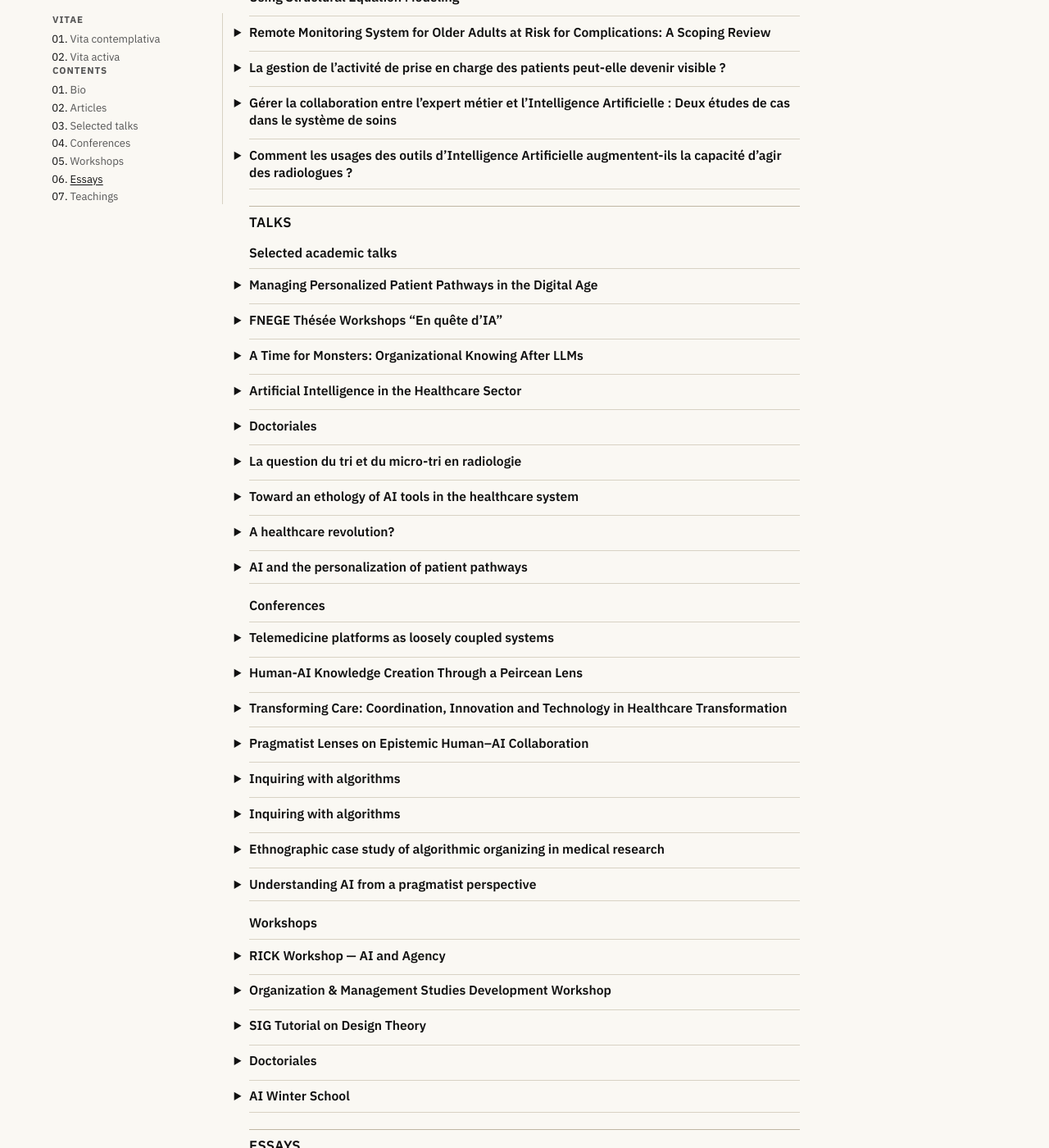
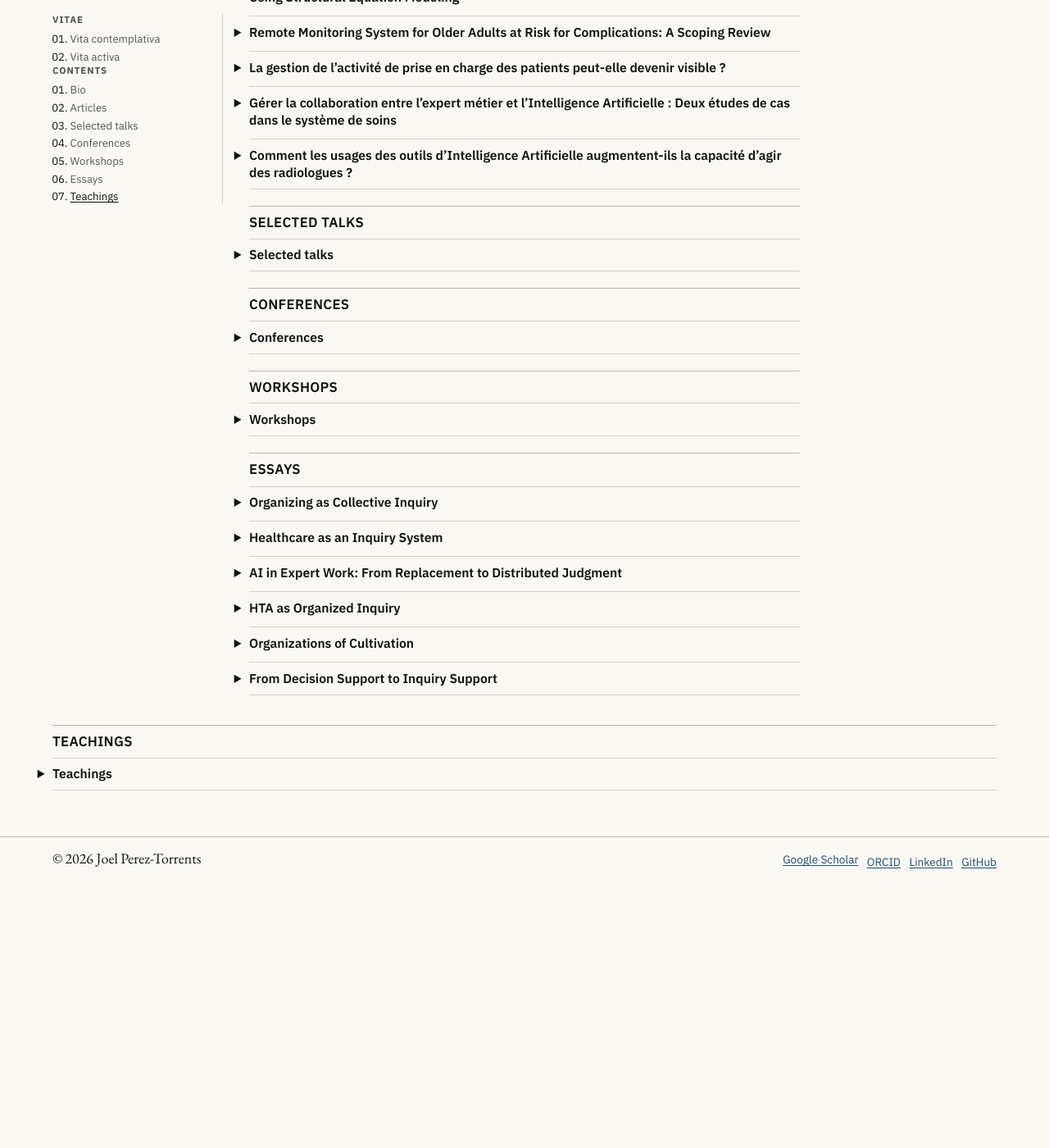
Before and after one commit to JPTorrents/jptorrents.github.io, a Jekyll site: the page built from _pages/vita-activa.md, in a window 1280 px wide and 1400 px high, scrolled down 681 px. Shown: the whole window at 82% size. Built offline with Jekyll 4.4.1, drawn with Linux system fonts in a browser that asks for light colours; after the commit the page ends 1759 px from its top, so only the background shows below that.

Commit message:
Enhance vita-activa with new sections
Added sections for selected talks, conferences, and workshops, consolidating previous content and enhancing the structure of the document.

```diff
--- a/_pages/vita-activa.md
+++ b/_pages/vita-activa.md
@@ -53,20 +53,17 @@ person_schema: true
           <p>Postdoctoral Researcher — Desautels Faculty of Management, McGill University — Montréal, Canada.</p>
           <p>Fellow — Centre de Recherche en Gestion (i3–CNRS), Institut Polytechnique de Paris, France.</p>
           <p>Contact: jpereztorrents+github (at) gmail.com.</p>
-
           <h3>Teaching</h3>
           <ul>
             <li><strong>École nationale des ponts et chaussées, Champs-sur-Marne (France)</strong> — Teaching Assistant (4 months, 2023–2024).</li>
             <li><strong>Mines ParisTech, Paris (France)</strong> — Teaching Assistant, Deeptech Entrepreneurship &amp; Innovation (2 months, 2023).</li>
             <li><strong>École polytechnique, Palaiseau (France)</strong> — Serious-games facilitation, Department MIE (sessions 2023, 2024); Master’s thesis supervision, MSIE, Department MIE (2022); Scientific project supervision, Department MIE (4 months, 2021).</li>
           </ul>
-
           <h3>Funding</h3>
           <ul>
             <li>Mack Institute (Wharton School, University of Pennsylvania) — Visiting scholarship: $4,000.</li>
             <li>CEFAG (FNEGE) — Visiting scholarship: €1,400.</li>
           </ul>
-
           <h3>Awards</h3>
           <ul>
             <li><a href="https://aramos.fr/2025/09/02/portrait-de-rentree-episode-1-3/">2nd Prize — Best Dissertation, ARAMOS (2025)</a>.</li>
@@ -74,7 +71,6 @@ person_schema: true
             <li>Selected for the Academic Excellence Prize — Jean-Jacques &amp; Felicia Lopez-Loreta Foundation (2024).</li>
             <li><a href="https://fnege.org/programme-cefag/">CEFAG Fellowship (cohort 2022), FNEGE</a>.</li>
           </ul>
-
           <h3>Education</h3>
           <ul>
             <li><strong>PhD in Management</strong> — École polytechnique (Institut Polytechnique de Paris), Centre de Recherche en Gestion (i3–CNRS) (2020–2024). Dissertation: <em>Managing collaboration between domain experts and Artificial Intelligence: Two case studies in the healthcare system.</em></li>
@@ -82,7 +78,6 @@ person_schema: true
             <li><strong>Engineering Degree (Cycle ingénieur polytechnicien)</strong> — École polytechnique (2016–2020).</li>
             <li><strong>Classes préparatoires (CPGE), Physics &amp; Chemistry</strong> — Lycée Sainte-Geneviève, Versailles (2016).</li>
           </ul>
-
           <h3>Professional experience</h3>
           <ul>
             <li><strong>Ekimetrics (France)</strong> — Innovation Advisor (2019–2020). Built the innovation department in its early stage: 10 strategic projects and 50+ research topics.</li>
@@ -92,7 +87,6 @@ person_schema: true
         </div>
       </details>
     </section>
-
     <section id="articles" aria-labelledby="articles-heading">
       <h2 id="articles-heading">Articles</h2>
       <p class="archive-note">Full publication list, migrated from the former Publications page. Each entry has a stable fragment identifier.</p>
@@ -125,45 +119,58 @@ person_schema: true
         {% endfor %}
       </div>
     </section>
-
-    <section id="talks" aria-labelledby="talks-heading">
-      <h2 id="talks-heading">Talks</h2>
-
-      <h3>Selected academic talks</h3>
-      <div class="details-list">
-        <details id="talk-iae-nantes-personalized-patient-pathways-2025"><summary>Managing Personalized Patient Pathways in the Digital Age</summary><div class="details-body"><p>Invited talk, IAE Nantes, 27 Nov 2025. <em>Large-Scale Management of Uniqueness via Human–Machine Collaboration.</em></p></div></details>
-        <details id="talk-fnege-thesee-en-quete-dia-2025"><summary>FNEGE Thésée Workshops “En quête d’IA”</summary><div class="details-body"><p>Workshop presentation, France, 26 Nov 2025.</p></div></details>
-        <details id="talk-essec-generative-ai-responsible-performance-2025"><summary>A Time for Monsters: Organizational Knowing After LLMs</summary><div class="details-body"><p><em>International Academic Action-Research Day on Generative AI, Responsible Performance, and Transformation</em>, ESSEC Executive, France, 15 Oct 2025.</p></div></details>
-        <details id="talk-ai-healthcare-sector-opportunities-challenges-2025"><summary>Artificial Intelligence in the Healthcare Sector</summary><div class="details-body"><p><em>New Opportunities and Challenges</em>, Management Research Center &amp; Chair Technology for Change (École polytechnique) and University of Southern Denmark, 21 Feb 2025.</p></div></details>
-        <details id="talk-doctoriales-i3-telecom-paris-2024"><summary>Doctoriales</summary><div class="details-body"><p>i3–CNRS, Télécom Paris – IMT, 12 Jun 2024.</p></div></details>
-        <details id="talk-ethique-radiologie-micro-tri-2023"><summary>La question du tri et du micro-tri en radiologie</summary><div class="details-body"><p>Journée Éthique de la radiologie et de l’imagerie médicale, Espace éthique Ile-de-France, 18 Jan 2023. <a href="https://www.youtube.com/watch?v=5H5zft381kg" rel="noopener noreferrer">Video</a>.</p></div></details>
-        <details id="talk-big-data-health-seminar-2022"><summary>Toward an ethology of AI tools in the healthcare system</summary><div class="details-body"><p><em>Big Data &amp; Health Seminar</em>, Paris Santé Campus, 22 Sep 2022.</p></div></details>
-        <details id="talk-ip-paris-science-forum-2021"><summary>A healthcare revolution?</summary><div class="details-body"><p>IP Paris Science Forum, Télécom, 21 Oct 2021.</p></div></details>
-        <details id="talk-cnrs-paul-langevin-ai-personalization-2021"><summary>AI and the personalization of patient pathways</summary><div class="details-body"><p>CNRS Paul-Langevin Center Summer School, Aussois, 5–9 Jul 2021.</p></div></details>
-      </div>
-
-      <h3>Conferences</h3>
-      <div class="details-list">
-        <details id="talk-telemedicine-platforms-loosely-coupled-systems-2025"><summary>Telemedicine platforms as loosely coupled systems</summary><div class="details-body"><p>Yatim, F., et al. ARAMOS, France, 21 Nov 2025.</p></div></details>
-        <details id="talk-human-ai-knowledge-creation-peircean-lens-2025"><summary>Human-AI Knowledge Creation Through a Peircean Lens</summary><div class="details-body"><p>Perez-Torrents, J.; Altmejd, S. AMCIS 2025 Proceedings 28, 14–16 Aug 2025. <a href="https://aisel.aisnet.org/amcis2025/sig_osra/sig_osra/28" rel="noopener noreferrer">Proceedings</a>.</p></div></details>
-        <details id="talk-transforming-care-symposium-aom-2025"><summary>Transforming Care: Coordination, Innovation and Technology in Healthcare Transformation</summary><div class="details-body"><p>Symposium, Academy of Management Proceedings, Denmark, 27 Jul 2025. <a href="https://journals.aom.org/doi/abs/10.5465/AMPROC.2025.10472symposium" rel="noopener noreferrer">Proceedings</a>.</p></div></details>
-        <details id="talk-pragmatist-lenses-human-ai-collaboration-2025"><summary>Pragmatist Lenses on Epistemic Human–AI Collaboration</summary><div class="details-body"><p><em>Toward a Typology of Inquiring-With-Algorithms</em>, ASAC, Canada, 19 May 2025.</p></div></details>
-        <details id="talk-inquiring-with-algorithms-ideas-2025"><summary>Inquiring with algorithms</summary><div class="details-body"><p><em>An epistemological cut on human–AI collaboration</em>, IDeaS Conference, Canada, 30 Apr–2 May 2025.</p></div></details>
-        <details id="talk-inquiring-with-algorithms-joint-phd-2025"><summary>Inquiring with algorithms</summary><div class="details-body"><p><em>An epistemological cut on human–AI collaboration</em>, Montreal Business School Joint PhD Symposium, Canada, 28 Mar 2025.</p></div></details>
-        <details id="talk-ethnographic-case-study-algorithmic-organizing-2024"><summary>Ethnographic case study of algorithmic organizing in medical research</summary><div class="details-body"><p>IDeaS Conference, Canada, 20–23 Mar 2024.</p></div></details>
-        <details id="talk-understanding-ai-pragmatist-perspective-2023"><summary>Understanding AI from a pragmatist perspective</summary><div class="details-body"><p>PHILOS Conference (3rd edition), Greece, 22–24 Jun 2023.</p></div></details>
-      </div>
-
-      <h3>Workshops</h3>
-      <div class="details-list">
-        <details id="talk-rick-workshop-ai-agency-2025"><summary>RICK Workshop — AI and Agency</summary><div class="details-body"><p>Judge Business School, University of Cambridge, June 2025. Sponsored by <em>Information and Organization</em> and University of Cambridge.</p></div></details>
-        <details id="talk-oms-development-workshop-2023"><summary>Organization &amp; Management Studies Development Workshop</summary><div class="details-body"><p>April 2023. Sponsored by EGOS, <em>Organization Studies</em>, and Università LUMSA, Italy.</p></div></details>
-        <details id="talk-sig-tutorial-design-theory-2022"><summary>SIG Tutorial on Design Theory</summary><div class="details-body"><p>Centre Scientifique de Gestion, Mines ParisTech, France, February 2022.</p></div></details>
-        <details id="talk-doctoriales-i3-mines-2021"><summary>Doctoriales</summary><div class="details-body"><p>i3–CNRS, Mines ParisTech, 19 May 2021.</p></div></details>
-        <details id="talk-ai-winter-school-2020"><summary>AI Winter School</summary><div class="details-body"><p>Health Data Hub, online, 2020.</p></div></details>
-      </div>
-    </section>
-
+<section id="selected-talks" aria-labelledby="selected-talks-heading">
+  <h2 id="selected-talks-heading">Selected talks</h2>
+  <details>
+    <summary>Selected talks</summary>
+    <div class="details-body">
+      <ul>
+        <li><strong>Managing Personalized Patient Pathways in the Digital Age</strong> — Invited talk, IAE Nantes, 27 Nov 2025. <em>Large-Scale Management of Uniqueness via Human–Machine Collaboration.</em></li>
+        <li><strong>FNEGE Thésée Workshops “En quête d’IA”</strong> — Workshop presentation, France, 26 Nov 2025.</li>
+        <li><strong>A Time for Monsters: Organizational Knowing After LLMs</strong> — ESSEC Executive, France, 15 Oct 2025.</li>
+        <li><strong>Artificial Intelligence in the Healthcare Sector</strong> — École polytechnique and University of Southern Denmark, 21 Feb 2025.</li>
+        <li><strong>Doctoriales</strong> — i3–CNRS, Télécom Paris – IMT, 12 Jun 2024.</li>
+        <li><strong>La question du tri et du micro-tri en radiologie</strong> — Espace éthique Ile-de-France, 18 Jan 2023.</li>
+        <li><strong>Toward an ethology of AI tools in the healthcare system</strong> — Paris Santé Campus, 22 Sep 2022.</li>
+        <li><strong>A healthcare revolution?</strong> — IP Paris Science Forum, 21 Oct 2021.</li>
+        <li><strong>AI and the personalization of patient pathways</strong> — CNRS Paul-Langevin Center Summer School, 5–9 Jul 2021.</li>
+      </ul>
+    </div>
+  </details>
+</section>
+<section id="conferences" aria-labelledby="conferences-heading">
+  <h2 id="conferences-heading">Conferences</h2>
+  <details>
+    <summary>Conferences</summary>
+    <div class="details-body">
+      <ul>
+        <li><strong>Telemedicine platforms as loosely coupled systems</strong> — ARAMOS, France, 21 Nov 2025.</li>
+        <li><strong>Human-AI Knowledge Creation Through a Peircean Lens</strong> — AMCIS 2025 Proceedings 28, 14–16 Aug 2025.</li>
+        <li><strong>Transforming Care: Coordination, Innovation and Technology in Healthcare Transformation</strong> — Academy of Management Proceedings, Denmark, 27 Jul 2025.</li>
+        <li><strong>Pragmatist Lenses on Epistemic Human–AI Collaboration</strong> — ASAC, Canada, 19 May 2025.</li>
+        <li><strong>Inquiring with algorithms</strong> — IDeaS Conference, Canada, 30 Apr–2 May 2025.</li>
+        <li><strong>Inquiring with algorithms</strong> — Montreal Business School Joint PhD Symposium, Canada, 28 Mar 2025.</li>
+        <li><strong>Ethnographic case study of algorithmic organizing in medical research</strong> — IDeaS Conference, Canada, 20–23 Mar 2024.</li>
+        <li><strong>Understanding AI from a pragmatist perspective</strong> — PHILOS Conference, Greece, 22–24 Jun 2023.</li>
+      </ul>
+    </div>
+  </details>
+</section>
+<section id="workshops" aria-labelledby="workshops-heading">
+  <h2 id="workshops-heading">Workshops</h2>
+  <details>
+    <summary>Workshops</summary>
+    <div class="details-body">
+      <ul>
+        <li><strong>RICK Workshop — AI and Agency</strong> — Judge Business School, University of Cambridge, June 2025.</li>
+        <li><strong>Organization &amp; Management Studies Development Workshop</strong> — April 2023.</li>
+        <li><strong>SIG Tutorial on Design Theory</strong> — Mines ParisTech, February 2022.</li>
+        <li><strong>Doctoriales</strong> — i3–CNRS, Mines ParisTech, 19 May 2021.</li>
+        <li><strong>AI Winter School</strong> — Health Data Hub, online, 2020.</li>
+      </ul>
+    </div>
+  </details>
+</section>
     <section id="essays" aria-labelledby="essays-heading">
       <h2 id="essays-heading">Essays</h2>
       <div class="details-list">
@@ -177,3 +184,16 @@ person_schema: true
     </section>
   </div>
 </div>
+<section id="teachings" aria-labelledby="teachings-heading">
+  <h2 id="teachings-heading">Teachings</h2>
+  <details>
+    <summary>Teachings</summary>
+    <div class="details-body">
+      <ul>
+        <li><strong>École nationale des ponts et chaussées, Champs-sur-Marne</strong> — Teaching Assistant, 2023–2024.</li>
+        <li><strong>Mines ParisTech, Paris</strong> — Teaching Assistant, Deeptech Entrepreneurship &amp; Innovation, 2023.</li>
+        <li><strong>École polytechnique, Palaiseau</strong> — Serious-games facilitation, Master’s thesis supervision, and scientific project supervision, 2021–2024.</li>
+      </ul>
+    </div>
+  </details>
+</section>
```
